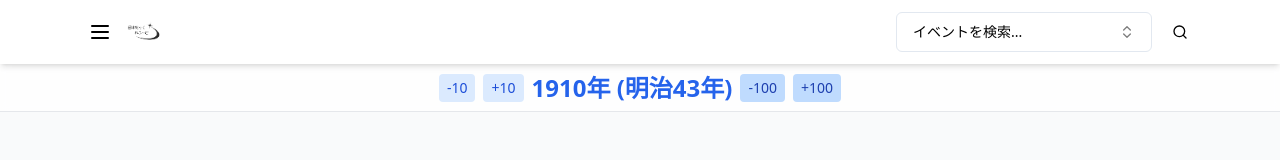
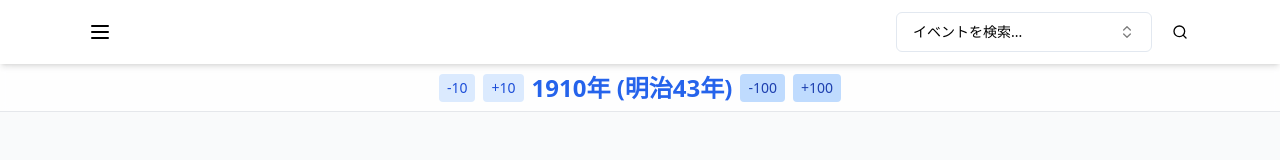
Before and after one commit to ughvj/hirobumi, a Next.js app: page /timeline in a window 1280 px wide. Shown: the top 160 px of the page. Built offline with nearby package versions, Linux system fonts and the light colour scheme.

Commit message:
本日のラストアップデート

```diff
--- a/app/timeline/timeline.tsx
+++ b/app/timeline/timeline.tsx
@@ -20,7 +20,6 @@ import {
 
 import timelineData from "./events.json";
 
-import Image from "next/image";
 import EraConvert from "../utils/util";
 import SearchPopover from "./combobox";
 
@@ -153,7 +152,10 @@ const Timeline = () => {
                   <Menu size={24} />
                 </button>
               </SheetTrigger>
-              <SheetContent side="left" className="w-[40vw] border-r">
+              <SheetContent
+                side="left"
+                className="w-fit max-w-[70vw] min-w-[200px] border-r"
+              >
                 <SheetHeader>
                   <SheetTitle className="text-xl font-bold">
                     メニュー
@@ -170,7 +172,7 @@ const Timeline = () => {
                     href="#"
                     className="block px-2 py-2 text-lg hover:bg-gray-100 rounded"
                   >
-                    年表について
+                    年表についてaaaaaaaaaaaaaaaaaa
                   </a>
                   <a
                     href="#"
@@ -187,13 +189,6 @@ const Timeline = () => {
                 </nav>
               </SheetContent>
             </Sheet>
-            <Image
-              src="/logo.png"
-              alt="説明テキスト"
-              width={500}
-              height={500}
-              className="h-12 w-auto object-contain"
-            />
           </div>
 
           {/* 右側：検索コンボボックス */}
```
